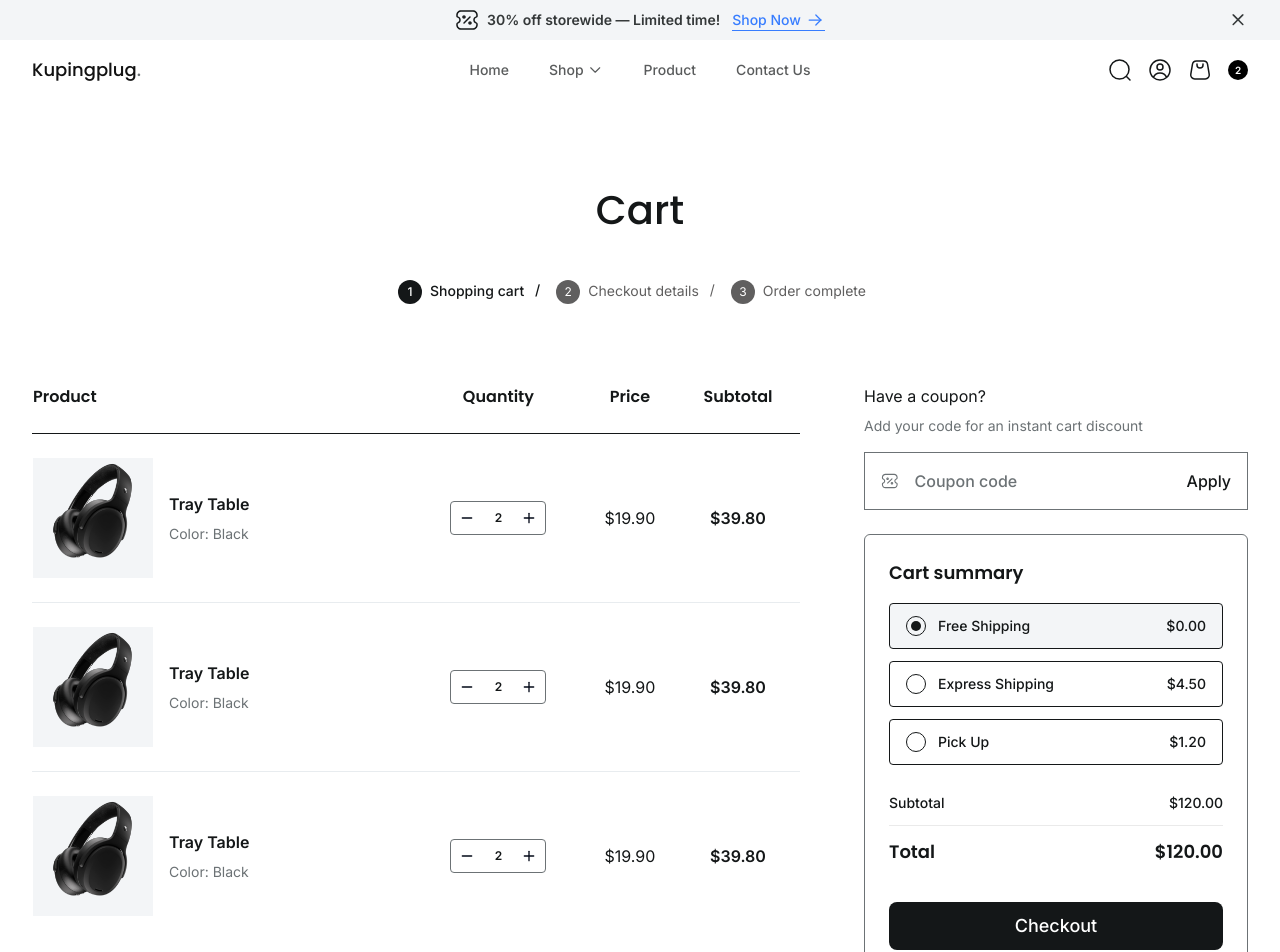
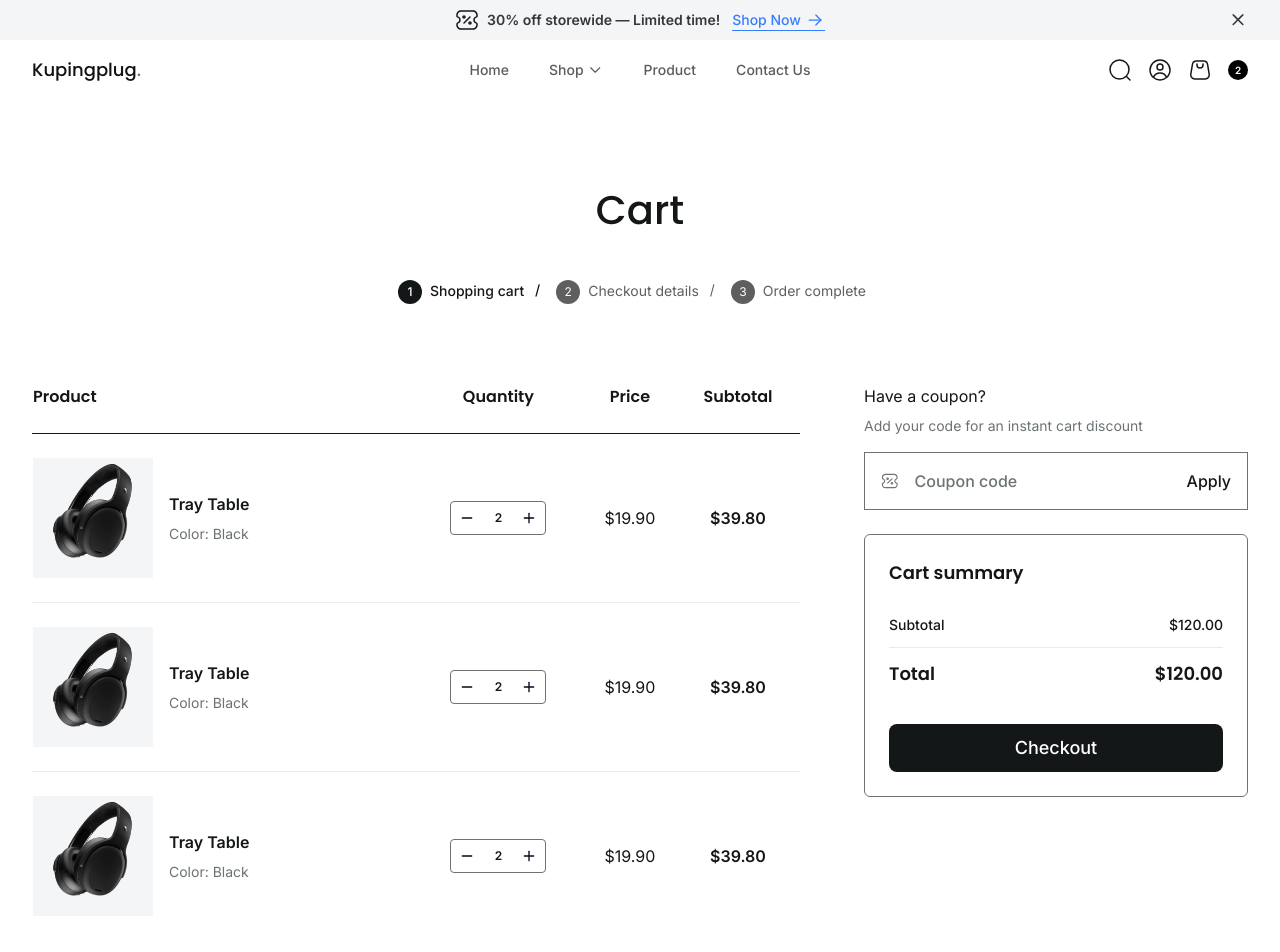
Before and after one commit to pujiragil/kupingplug, a Next.js app: page /cart in a window 1280 px wide. Shown: the top 952 px of the page. Built offline with nearby package versions, Linux system fonts and the light colour scheme.

Commit message:
remove shipping option

```diff
--- a/app/(subroot)/cart/cartSummary.tsx
+++ b/app/(subroot)/cart/cartSummary.tsx
@@ -1,8 +1,10 @@
 "use client";
 
-import { cn } from "@/lib/utils";
 // package
 import { useState } from "react";
+
+// lib
+import { cn } from "@/lib/utils";
 
 const cartSelectMenus: CartSelectItemProps["data"][] = [
   {
@@ -35,7 +37,7 @@
         Cart summary
       </p>
 
-      <div className="space-y-4">
+      {/* <div className="space-y-4">
         <div className="space-y-3">
           {cartSelectMenus.map((menu) => (
             <CartSelectItem
@@ -45,7 +47,7 @@
               onSelect={handleCartSelect}
             />
           ))}
-        </div>
+        </div> */}
 
       <div className="space-y-6">
         <div>
@@ -71,7 +73,7 @@
           Checkout
         </button>
       </div>
-      </div>
+      {/*       </div> */}
     </div>
   );
 };
```
Lines whose indentation alone changed are shown as unchanged.
